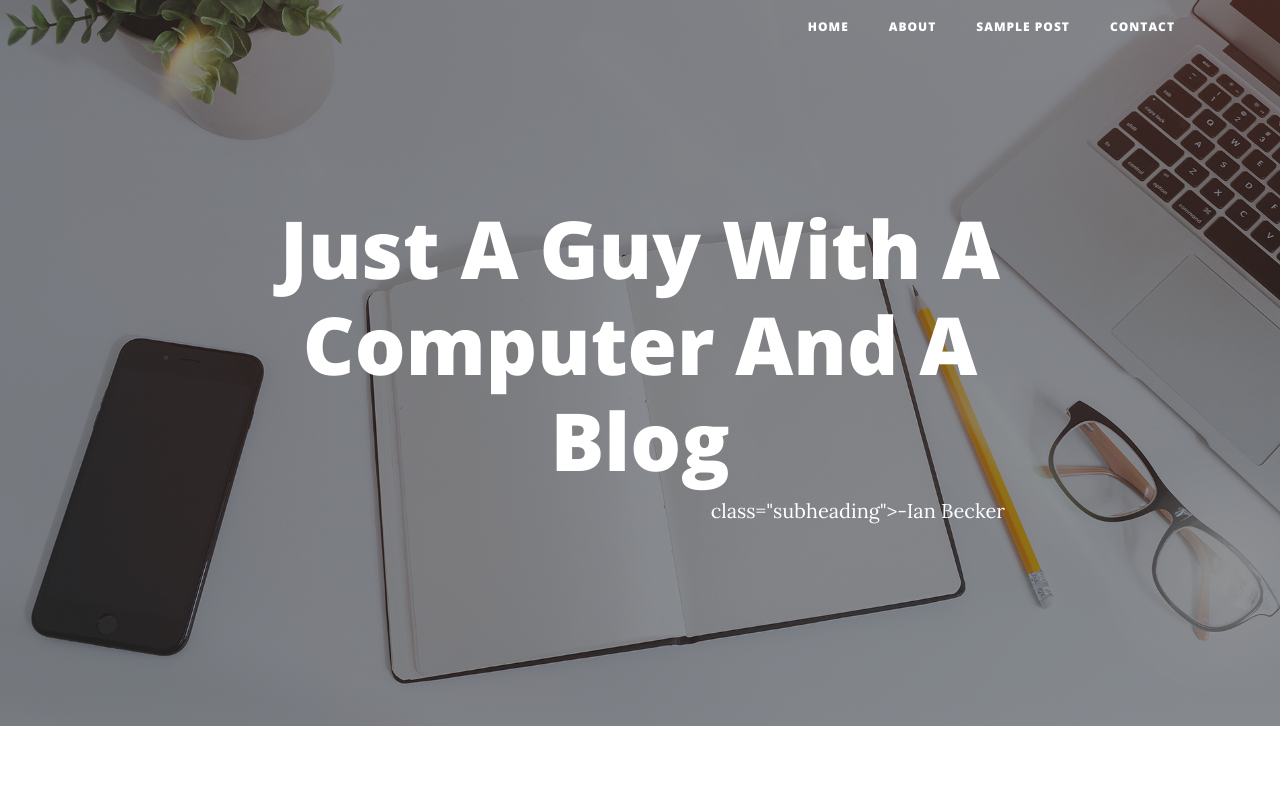
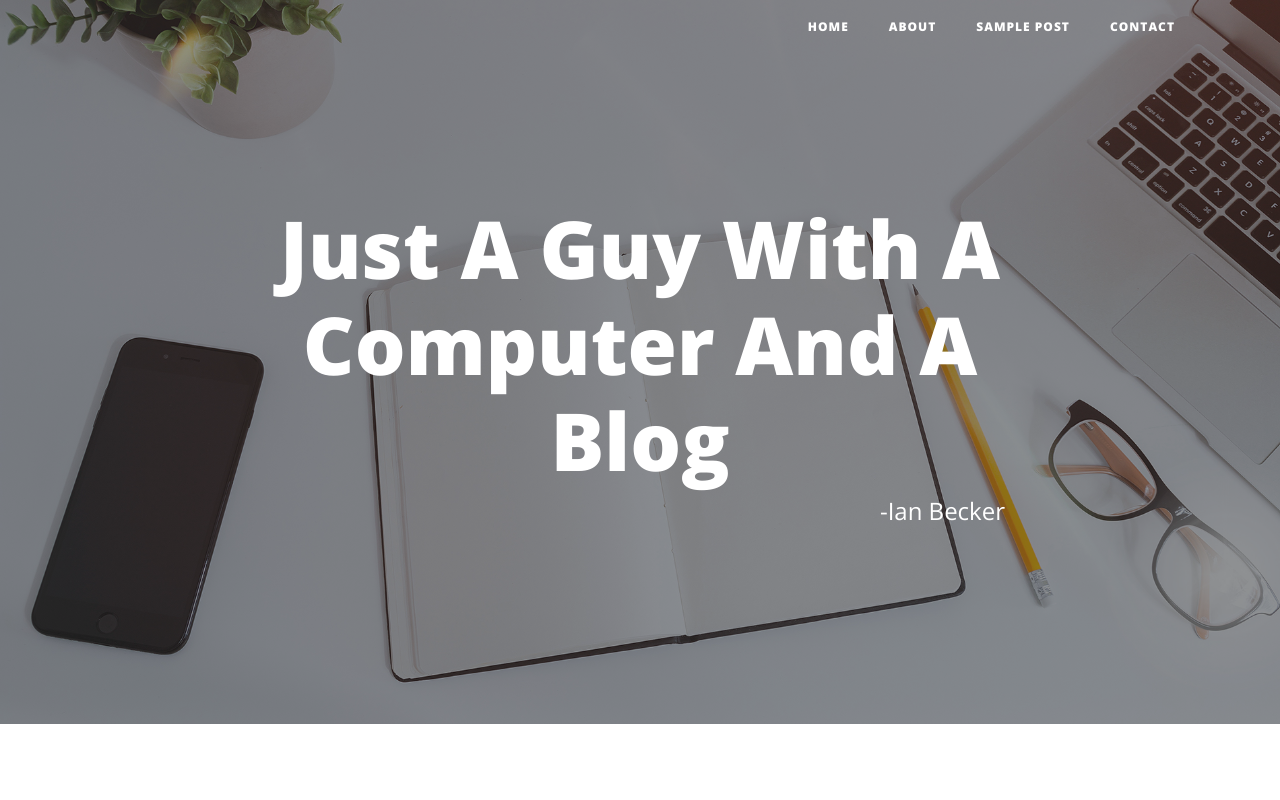
Before and after one commit to Ianbcode/ianbcode.github.io, a website: page index.html in a window 1280 px wide. Shown: the top 800 px of the page. Drawn offline with nearby package versions, Linux system fonts and the light colour scheme.

Commit message:
mistake fixed in page header

```diff
--- a/index.html
+++ b/index.html
@@ -61,7 +61,7 @@
           <div class="site-heading">
             <h1>Just A Guy With A Computer And A Blog</h1>
             <div align= "right"
-              <span> class="subheading">-Ian Becker</span>
+              <span class="subheading">-Ian Becker</span>
             </div>
           </div>
         </div>
```
